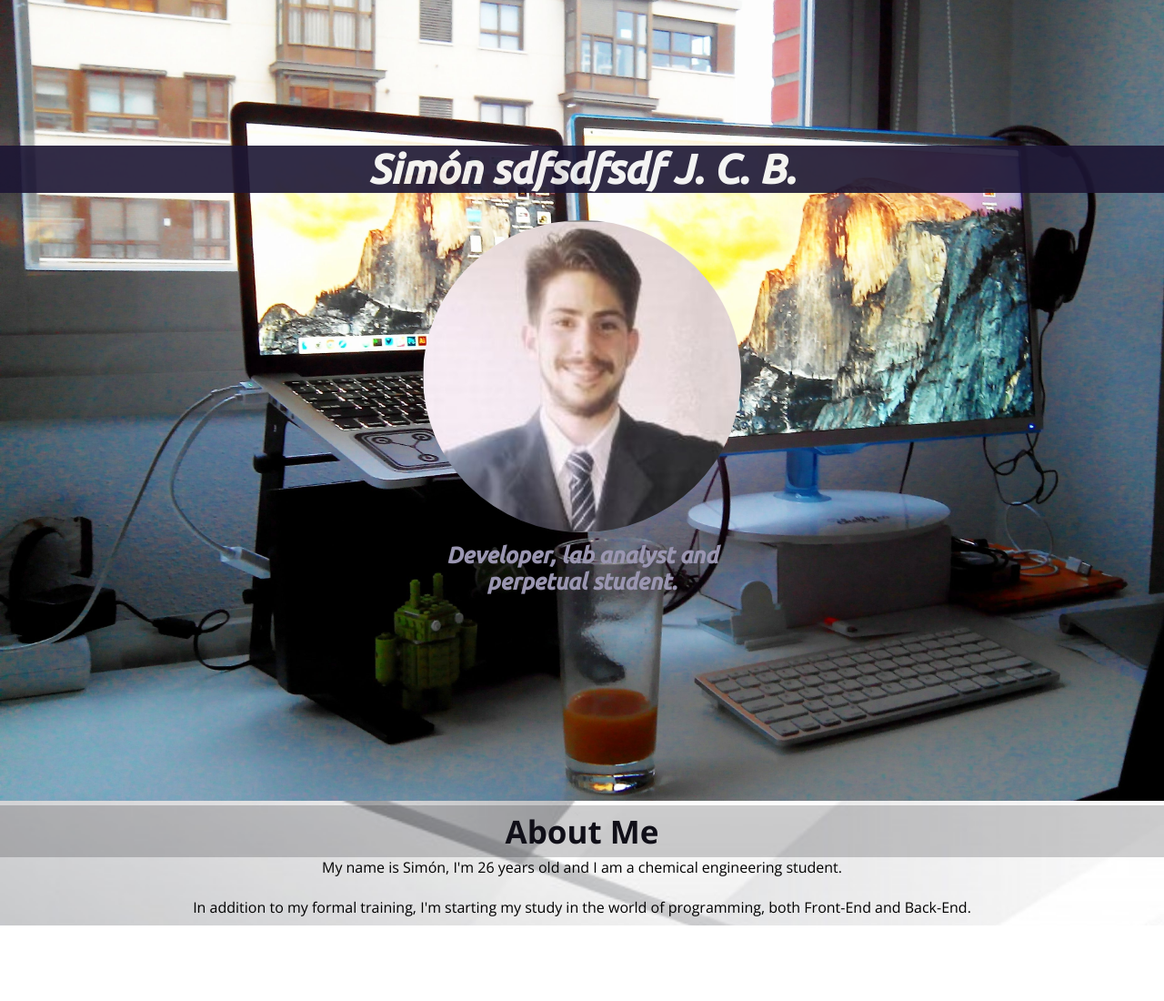
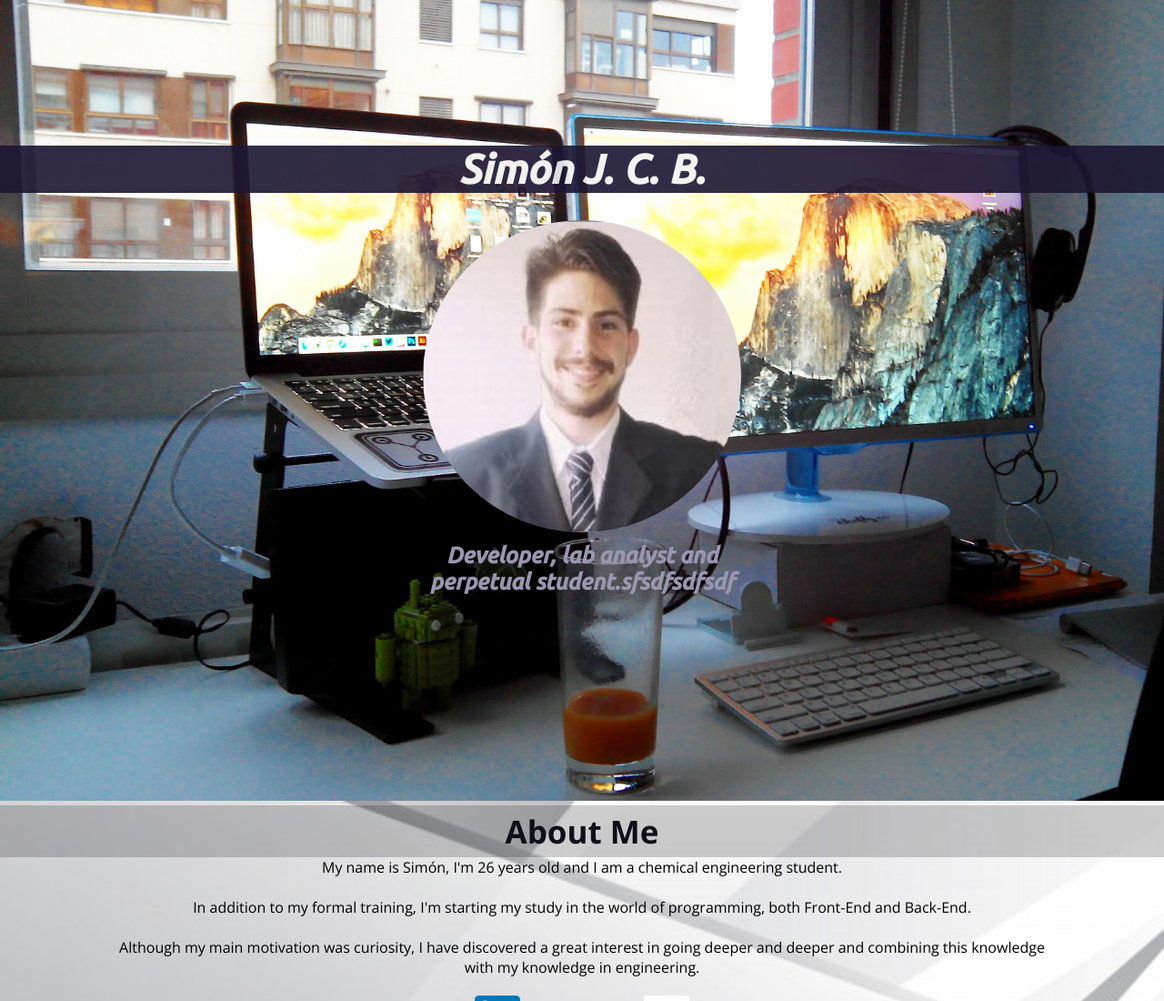
Before and after one commit to contrerassj/contrerassj.github.io, a plain HTML site: page index.html in a window 1280 px wide. Shown: the top 1100 px of the page at 91% size. Drawn offline with nearby package versions, Linux system fonts and the light colour scheme; a web font is replaced by a local one.

Commit message:
Update index.html

```diff
--- a/index.html
+++ b/index.html
@@ -25,12 +25,12 @@
     <header>
         <div class="header">
             <h1 class="title-header">
-                Simón sdfsdfsdf J. C. B.
+                Simón J. C. B.
             </h1>
             <figure>
                 <img class="profile" src="Images/Profile.jpg" alt="C. B. S. J.">
                 <h2 class="subtitle-header">
-                    Developer, lab analyst and<br> perpetual student.
+                    Developer, lab analyst and<br> perpetual student.sfsdfsdfsdf
                 </h2>
             </figure>
         </div>
```
